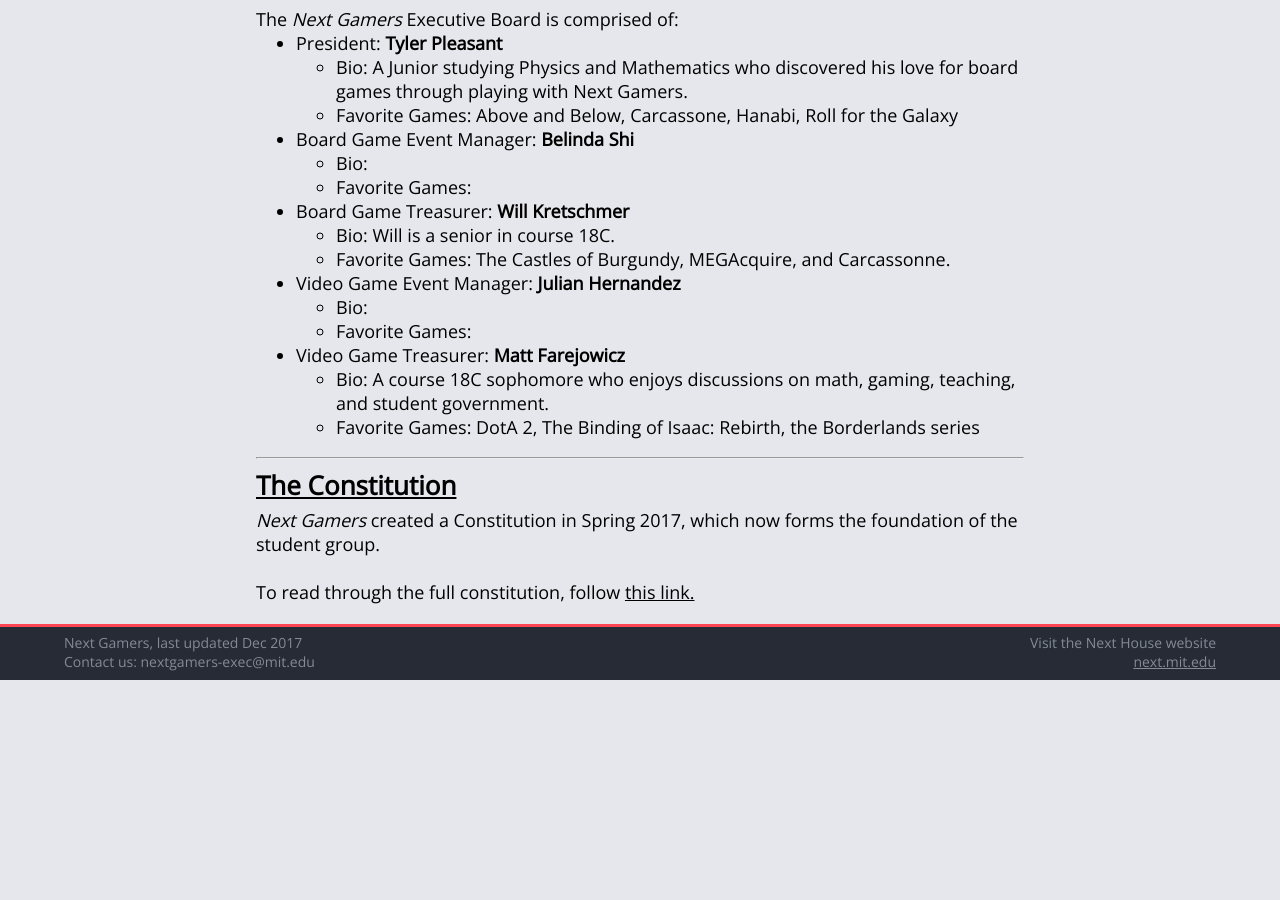
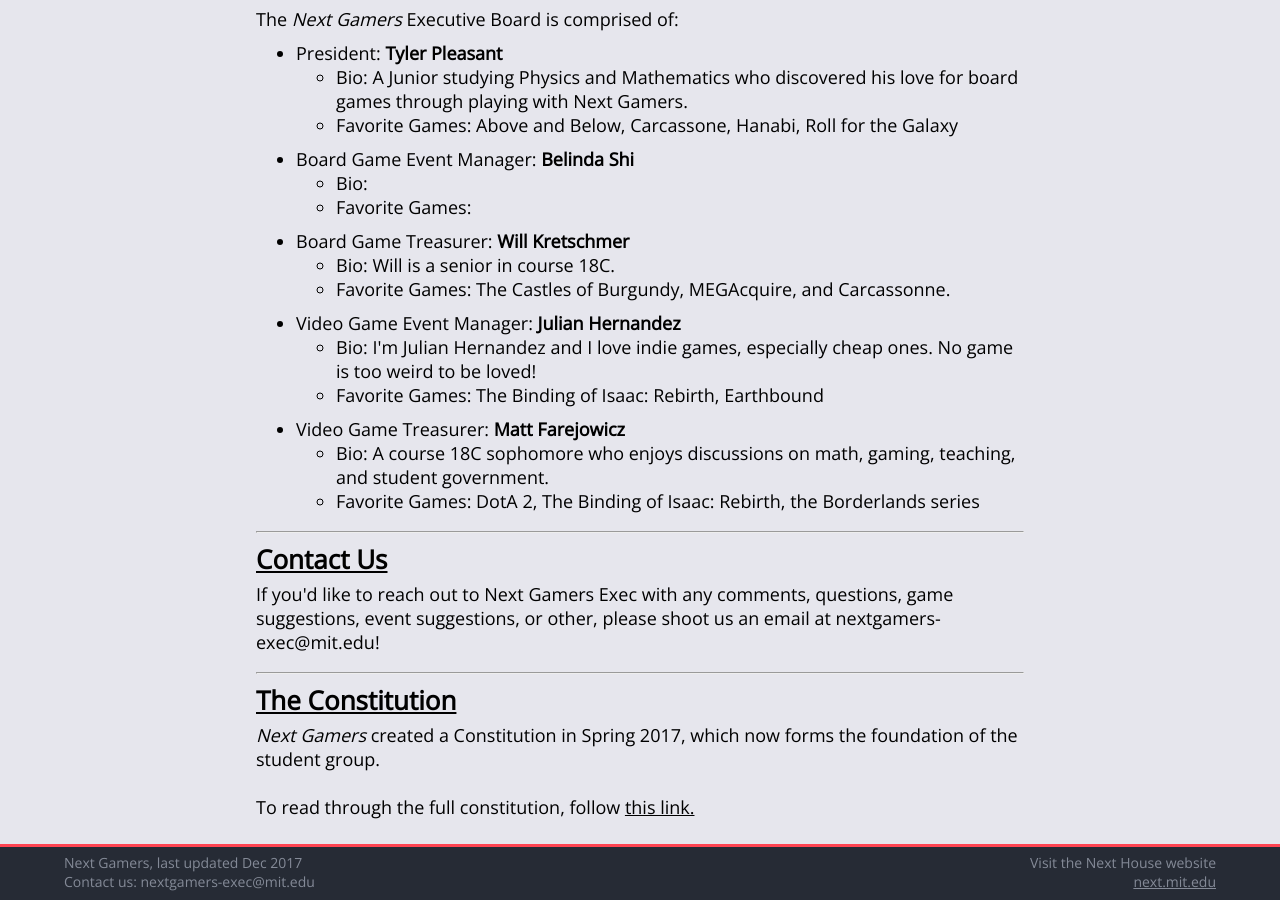
Before and after one commit to MFarejowicz/next-gamers, a website: page people.html in a window 1280 px wide. Shown: the part 400-1300 px from the top of the page. Before the commit the page ends 1080 px from the top, so only its background shows below. Drawn offline with nearby package versions, Linux system fonts and the light colour scheme.

Commit message:
still adding more

```diff
--- a/people.html
+++ b/people.html
@@ -60,27 +60,27 @@
           <br/>
           <p>The <i>Next Gamers</i> Executive Board is comprised of:
           <ul>
-            <li>President: <b>Tyler Pleasant</b></li>
+            <li style="margin-top: 10px">President: <b>Tyler Pleasant</b></li>
               <ul>
                 <li>Bio: A Junior studying Physics and Mathematics who discovered his love for board games through playing with Next Gamers.</li>
                 <li>Favorite Games: Above and Below, Carcassone, Hanabi, Roll for the Galaxy</li>
               </ul>
-            <li>Board Game Event Manager: <b>Belinda Shi</b></li>
+            <li style="margin-top: 10px">Board Game Event Manager: <b>Belinda Shi</b></li>
               <ul>
                 <li>Bio:</li>
                 <li>Favorite Games:</li>
               </ul>
-            <li>Board Game Treasurer: <b>Will Kretschmer</b></li>
+            <li style="margin-top: 10px">Board Game Treasurer: <b>Will Kretschmer</b></li>
               <ul>
                 <li>Bio: Will is a senior in course 18C.</li>
                 <li>Favorite Games: The Castles of Burgundy, MEGAcquire, and Carcassonne.</li>
               </ul>
-            <li>Video Game Event Manager: <b>Julian Hernandez</b></li>
+            <li style="margin-top: 10px">Video Game Event Manager: <b>Julian Hernandez</b></li>
               <ul>
-                <li>Bio:</li>
-                <li>Favorite Games:</li>
+                <li>Bio: I'm Julian Hernandez and I love indie games, especially cheap ones. No game is too weird to be loved!</li>
+                <li>Favorite Games: The Binding of Isaac: Rebirth, Earthbound</li>
               </ul>
-            <li>Video Game Treasurer: <b>Matt Farejowicz</b></li>
+            <li style="margin-top: 10px">Video Game Treasurer: <b>Matt Farejowicz</b></li>
               <ul>
                 <li>Bio: A course 18C sophomore who enjoys discussions on math, gaming, teaching, and student government.</li>
                 <li>Favorite Games: DotA 2, The Binding of Isaac: Rebirth, the Borderlands series</li>
@@ -88,7 +88,12 @@
           </ul>
         </div>
         <hr style="margin-top: 18px"/>
-        <div style="font-size: 18px; margin-bottom: 20px">
+        <div style="font-size: 18px">
+          <p style="font-size: 26px; font-weight: bold; text-decoration: underline; margin-bottom: 5px">Contact Us</p>
+          <p>If you'd like to reach out to Next Gamers Exec with any comments, questions, game suggestions, event suggestions, or other, please shoot us an email at nextgamers-exec@mit.edu!</p>
+        </div>
+        <hr style="margin-top: 18px"/>
+        <div style="font-size: 18px; margin-bottom: 25px">
           <p style="font-size: 26px; font-weight: bold; text-decoration: underline; margin-bottom: 5px">The Constitution</p>
           <p><i>Next Gamers</i> created a Constitution in Spring 2017, which now forms the foundation of the student group.</p>
           <br/>
```
Also changed, not shown: games.html (+7 -1 lines).
